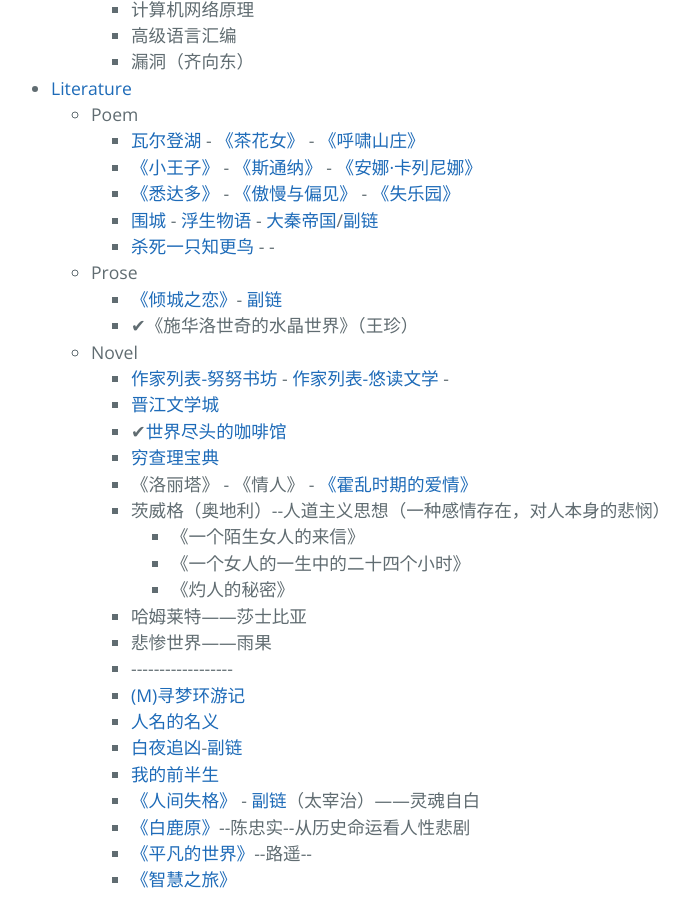
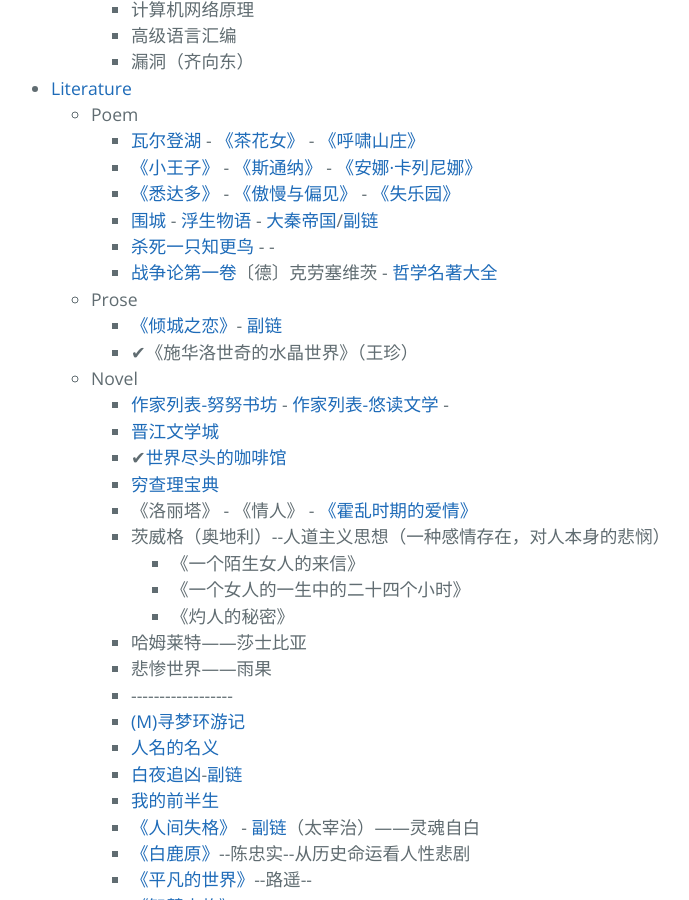
Before and after one commit to AmbroseRen/test, a Jekyll site: the page built from Library/BookListsOne.md, in a window 1280 px wide and 900 px high, scrolled down 3173 px. Shown: the whole window, without its empty margins (213-902 px from the left). Built offline with Jekyll 4.4.1, drawn with Linux system fonts in a browser that asks for light colours; our own code applies the rules of GitHub Pages for plain Markdown files; the repository's description, which GitHub fills in, is left out.

Commit message:
Update BookListsOne.md

```diff
--- a/Library/BookListsOne.md
+++ b/Library/BookListsOne.md
@@ -178,6 +178,7 @@
                     <li><a href="https://raw.githubusercontent.com/AmbroseRen/Picture/master/book/Literature/Poem/%E6%82%89%E8%BE%BE%E5%A4%9A.txt">《悉达多》</a> - <a href="http://www.dushu369.com/waiguomingzhu/amypj/">《傲慢与偏见》</a> - <a href="https://www.kunnu.com/shileyuan/">《失乐园》</a></li>
                     <li><a href="http://www.newxue.com/weicheng/">围城</a> - <a href="http://www.qxtxt.com/fushengwuyu/">浮生物语</a> - <a href="https://www.yooread.net/tags/23/">大秦帝国</a>/<a href="https://www.51shucheng.net/lishi/daqindiguo">副链</a></li>
                     <li><a href="https://www.kanunu8.com/book2/10883/">杀死一只知更鸟</a> - <a href=""></a> - <a href=""></a></li>
+		    <li><a href="http://www.saohua.com/shuku/zhexue/mydoc138.htm">战争论第一卷</a>〔德〕克劳塞维茨 - <a href="http://www.saohua.com/shuku/zhexue/index.htm">哲学名著大全</a></li>
                 </ul>
             </li>
             <li id="prose">Prose
```
